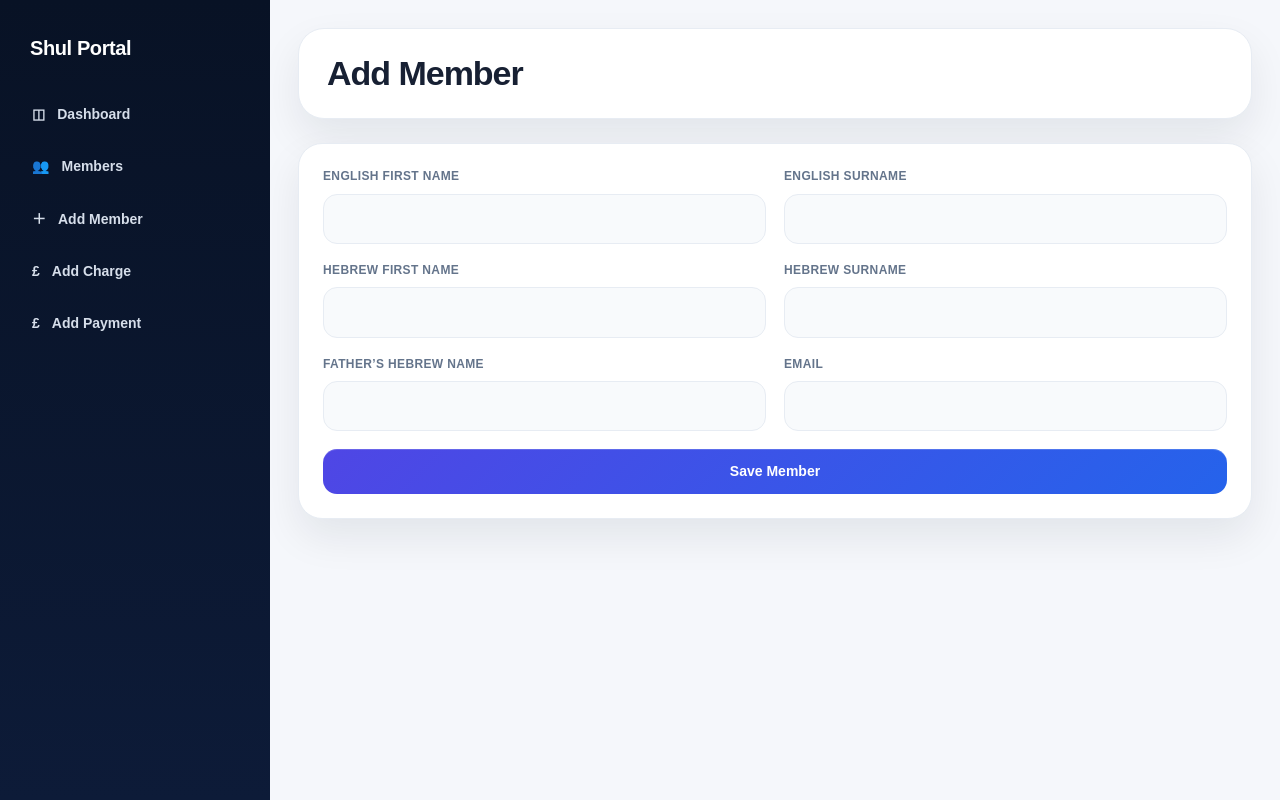
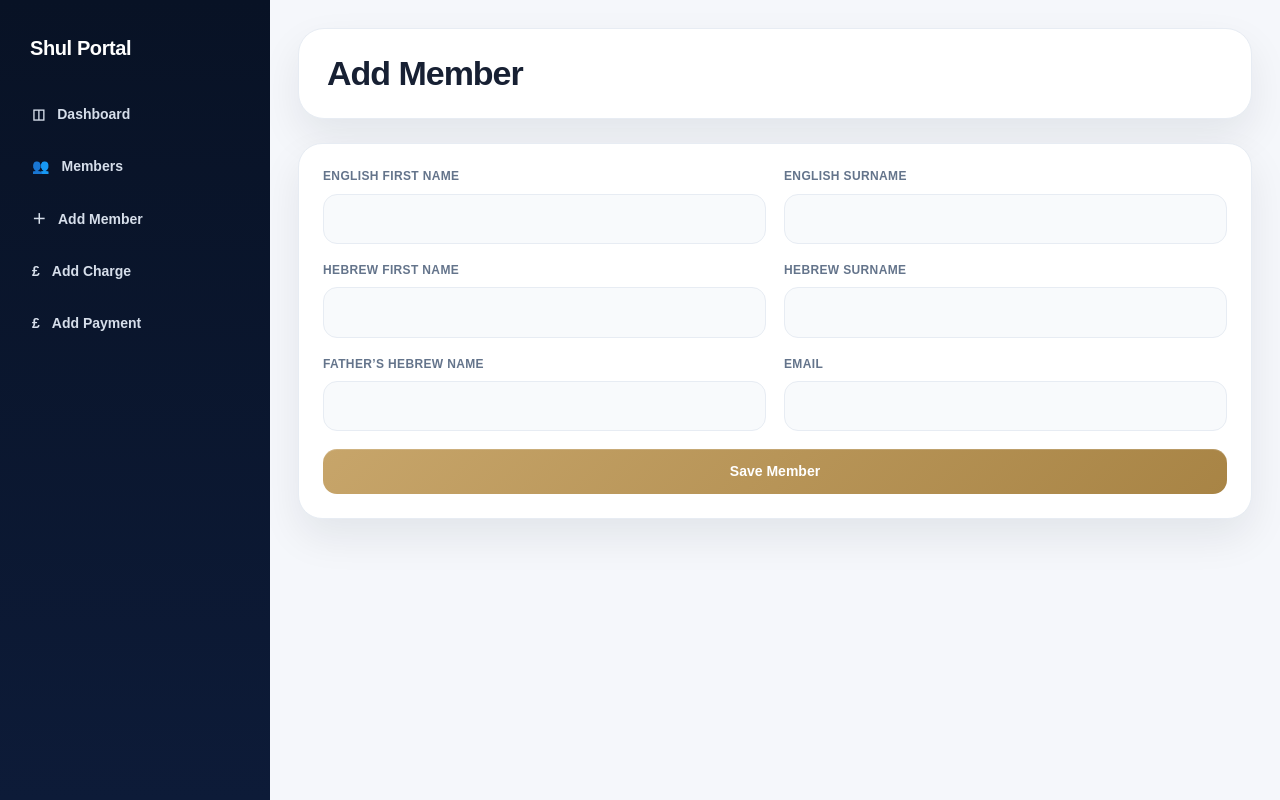
Before and after one commit to gersonberger-lab/shul-membership-portal, a Next.js app: page /members/new in a window 1280 px wide. Built offline with nearby package versions, Linux system fonts and the light colour scheme; no server answers.

Commit message:
Update globals.css

```diff
--- a/app/globals.css
+++ b/app/globals.css
@@ -12,11 +12,11 @@
 
   --nav-1: #081225;
   --nav-2: #0d1b38;
-  --nav-hover: #1d4ed8;
-  --nav-active: linear-gradient(135deg, #4f46e5, #2563eb);
+  --nav-hover: #b08d57;
+  --nav-active: linear-gradient(135deg, #c7a56a, #a88445);
 
-  --primary-1: #4f46e5;
-  --primary-2: #2563eb;
+  --primary-1: #c7a56a;
+  --primary-2: #a88445;
   --success: #10b981;
   --danger: #ef4444;
 
@@ -232,7 +232,7 @@ button:disabled {
 .form-field textarea:focus {
   border-color: #94a3b8;
   background: white;
-  box-shadow: 0 0 0 4px rgba(37, 99, 235, 0.08);
+  box-shadow: 0 0 0 4px rgba(199, 165, 106, 0.14);
 }
 
 .form-field textarea {
```
